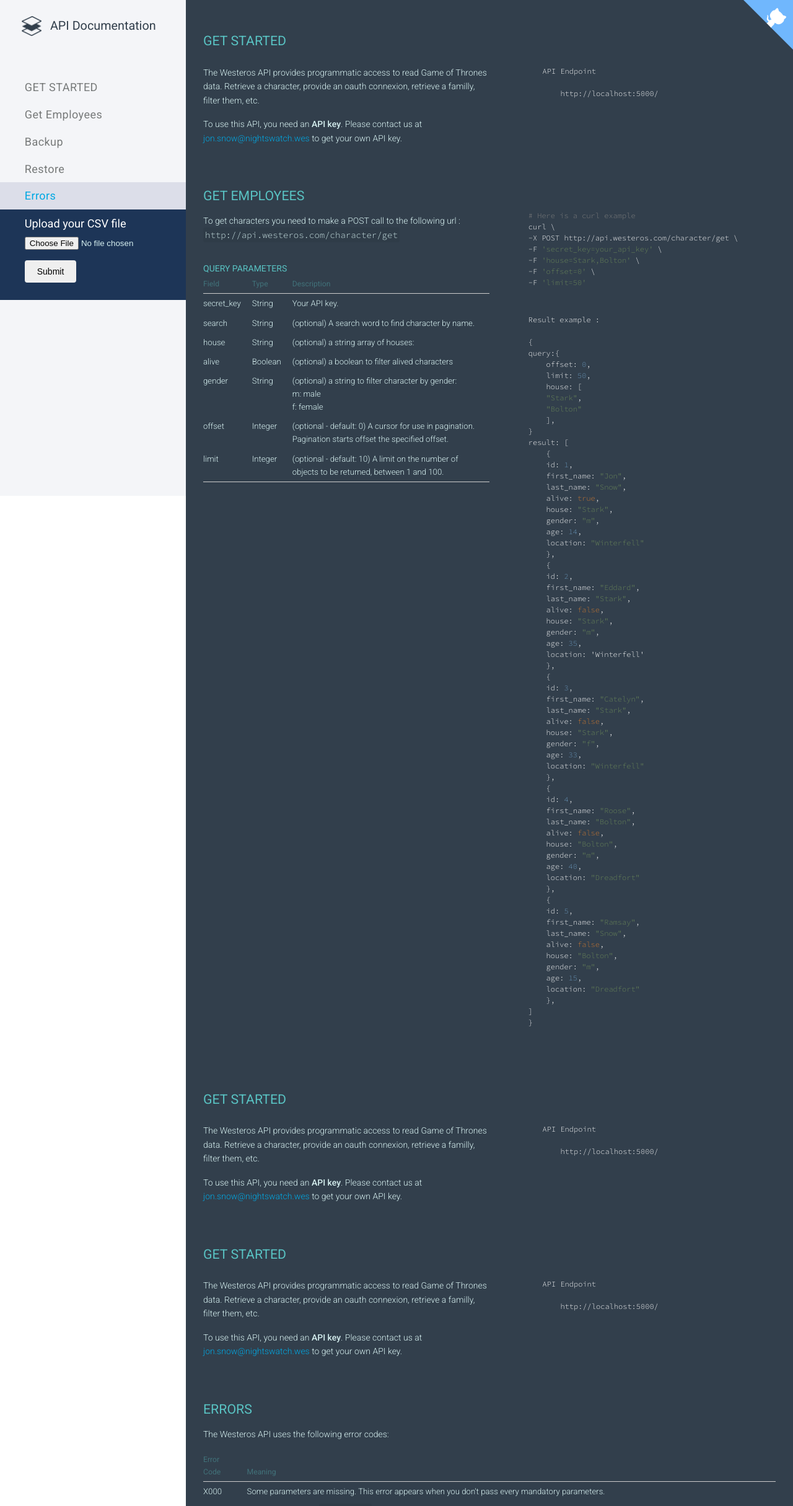
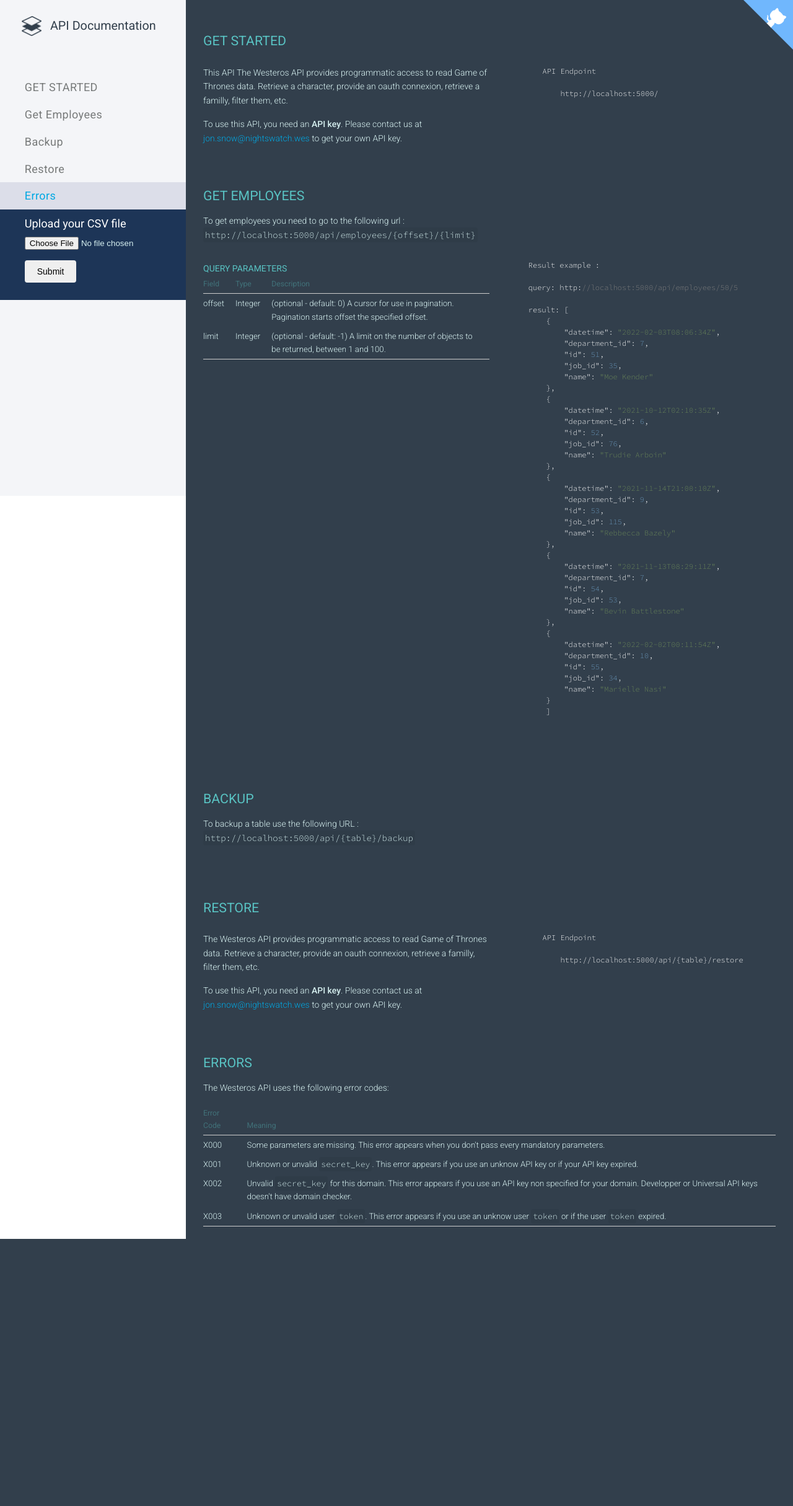
Before and after one commit to AstradaT/globant_challenge, a Flask app: page / in a window 1280 px wide. Shown: the top 2430 px of the page at 62% size. After the commit the page ends 1999 px from the top, so only its background shows below. Run offline with Flask 3, Linux system fonts and the light colour scheme; parts of the project's set-up code (start-up, migrations or seed data) failed here and were passed over; some libraries are stand-ins or nearby versions.

Commit message:
Update docs

```diff
--- a/templates/index.html
+++ b/templates/index.html
@@ -82,7 +82,7 @@
             http://localhost:5000/
                     </pre>
                 <p>
-                    The Westeros API provides programmatic access to read Game of Thrones data. Retrieve a character, provide an oauth connexion, retrieve a familly, filter them, etc.
+                    This API The Westeros API provides programmatic access to read Game of Thrones data. Retrieve a character, provide an oauth connexion, retrieve a familly, filter them, etc.
                 </p>
                 <p>
                     To use this API, you need an <strong>API key</strong>. Please contact us at <a href="mailto:jon.snow@nightswatch.wes">jon.snow@nightswatch.wes</a> to get your own API key.
@@ -90,85 +90,54 @@
             </div>
             <div class="overflow-hidden content-section" id="content-get-characters">
                 <h2>get employees</h2>
-                <pre><code class="bash">
-    # Here is a curl example
-    curl \
-    -X POST http://api.westeros.com/character/get \
-    -F 'secret_key=your_api_key' \
-    -F 'house=Stark,Bolton' \
-    -F 'offset=0' \
-    -F 'limit=50'
-                    </code></pre>
                 <p>
-                    To get characters you need to make a POST call to the following url :<br>
-                    <code class="higlighted break-word">http://api.westeros.com/character/get</code>
+                    To get employees you need to go to the following url :<br>
+                    <code class="higlighted break-word">http://localhost:5000/api/employees/{offset}/{limit}</code>
                 </p>
                 <br>
                 <pre><code class="json">
     Result example :
 
-    {
-    query:{
-        offset: 0,
-        limit: 50,
-        house: [
-        "Stark",
-        "Bolton"
-        ],
-    }
+    query: http://localhost:5000/api/employees/50/5
+
     result: [
         {
-        id: 1,
-        first_name: "Jon",
-        last_name: "Snow",
-        alive: true,
-        house: "Stark",
-        gender: "m",
-        age: 14,
-        location: "Winterfell"
+            "datetime": "2022-02-03T08:06:34Z",
+            "department_id": 7,
+            "id": 51,
+            "job_id": 35,
+            "name": "Moe Kender"
         },
         {
-        id: 2,
-        first_name: "Eddard",
-        last_name: "Stark",
-        alive: false,
-        house: "Stark",
-        gender: "m",
-        age: 35,
-        location: 'Winterfell'
+            "datetime": "2021-10-12T02:10:35Z",
+            "department_id": 6,
+            "id": 52,
+            "job_id": 76,
+            "name": "Trudie Arboin"
         },
         {
-        id: 3,
-        first_name: "Catelyn",
-        last_name: "Stark",
-        alive: false,
-        house: "Stark",
-        gender: "f",
-        age: 33,
-        location: "Winterfell"
+            "datetime": "2021-11-14T21:00:10Z",
+            "department_id": 9,
+            "id": 53,
+            "job_id": 115,
+            "name": "Rebbecca Bazely"
         },
         {
-        id: 4,
-        first_name: "Roose",
-        last_name: "Bolton",
-        alive: false,
-        house: "Bolton",
-        gender: "m",
-        age: 40,
-        location: "Dreadfort"
+            "datetime": "2021-11-13T08:29:11Z",
+            "department_id": 7,
+            "id": 54,
+            "job_id": 53,
+            "name": "Bevin Battlestone"
         },
         {
-        id: 5,
-        first_name: "Ramsay",
-        last_name: "Snow",
-        alive: false,
-        house: "Bolton",
-        gender: "m",
-        age: 15,
-        location: "Dreadfort"
-        },
-    ]
-    }
+            "datetime": "2022-02-02T00:11:54Z",
+            "department_id": 10,
+            "id": 55,
+            "job_id": 34,
+            "name": "Marielle Nasi"
+        }
+        ]
+
                     </code></pre>
                 <h4>QUERY PARAMETERS</h4>
                 <table class="central-overflow-x">
@@ -181,39 +150,6 @@
                     </thead>
                     <tbody>
                     <tr>
-                        <td>secret_key</td>
-                        <td>String</td>
-                        <td>Your API key.</td>
-                    </tr>
-                    <tr>
-                        <td>search</td>
-                        <td>String</td>
-                        <td>(optional) A search word to find character by name.</td>
-                    </tr>
-                    <tr>
-                        <td>house</td>
-                        <td>String</td>
-                        <td>
-                            (optional) a string array of houses:
-                        </td>
-                    </tr>
-                    <tr>
-                        <td>alive</td>
-                        <td>Boolean</td>
-                        <td>
-                            (optional) a boolean to filter alived characters
-                        </td>
-                    </tr>
-                    <tr>
-                        <td>gender</td>
-                        <td>String</td>
-                        <td>
-                            (optional) a string to filter character by gender:<br>
-                            m: male<br>
-                            f: female
-                        </td>
-                    </tr>
-                    <tr>
                         <td>offset</td>
                         <td>Integer</td>
                         <td>(optional - default: 0) A cursor for use in pagination. Pagination starts offset the specified offset.</td>
@@ -221,31 +157,25 @@
                     <tr>
                         <td>limit</td>
                         <td>Integer</td>
-                        <td>(optional - default: 10) A limit on the number of objects to be returned, between 1 and 100.</td>
+                        <td>(optional - default: -1) A limit on the number of objects to be returned, between 1 and 100.</td>
                     </tr>
                     </tbody>
                 </table>
             </div>
-            <div class="overflow-hidden content-section" id="content-backup">
-                <h1>Get started</h1>
+            <div class="overflow-hidden content-section" id="content-get-characters">
+                <h2>Backup</h2>
+                <p>
+                    To backup a table use the following URL :<br>
+                    <code class="higlighted break-word">http://localhost:5000/api/{table}/backup</code>
+                </p>
+                <br>
+            </div>
+            <div class="overflow-hidden content-section" id="content-restore">
+                <h1>Restore</h1>
                 <pre>
         API Endpoint
 
-            http://localhost:5000/
-                    </pre>
-                <p>
-                    The Westeros API provides programmatic access to read Game of Thrones data. Retrieve a character, provide an oauth connexion, retrieve a familly, filter them, etc.
-                </p>
-                <p>
-                    To use this API, you need an <strong>API key</strong>. Please contact us at <a href="mailto:jon.snow@nightswatch.wes">jon.snow@nightswatch.wes</a> to get your own API key.
-                </p>
-            </div>
-            <div class="overflow-hidden content-section" id="content-restore">
-                <h1>Get started</h1>
-                <pre>
-        API Endpoint
-
-            http://localhost:5000/
+            http://localhost:5000/api/{table}/restore
                     </pre>
                 <p>
                     The Westeros API provides programmatic access to read Game of Thrones data. Retrieve a character, provide an oauth connexion, retrieve a familly, filter them, etc.
```
